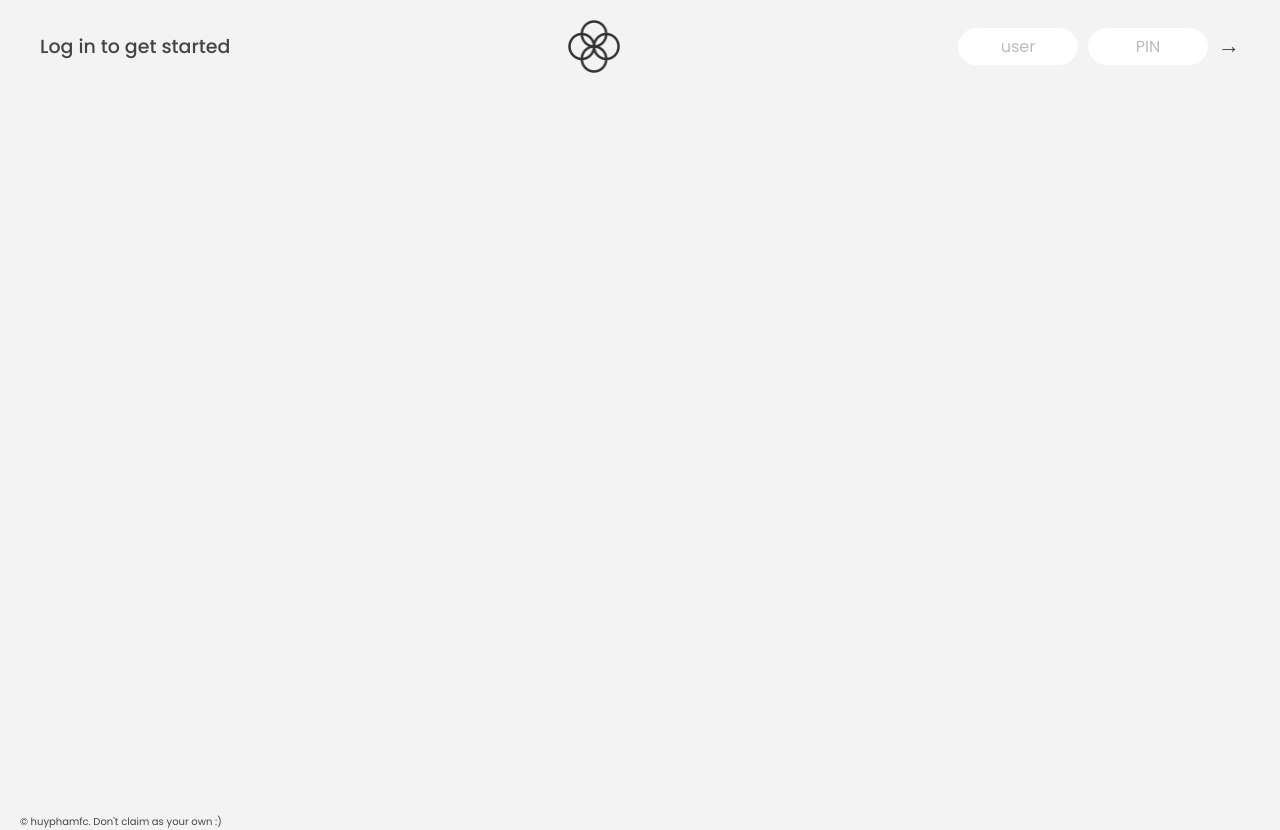
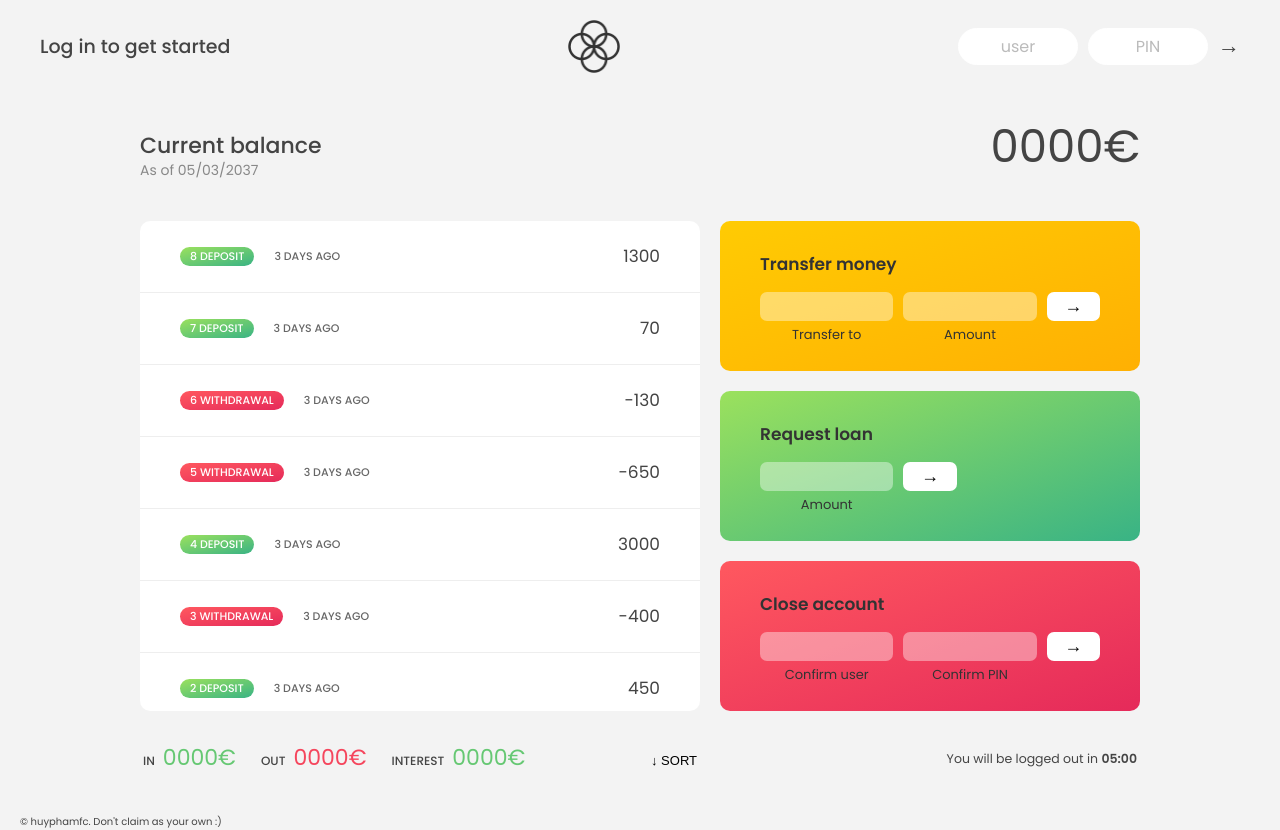
Before and after one commit to huyphamfc/javascript, a plain HTML site: page 010--Bankist-App/index.html in a window 1280 px wide. Drawn offline with Linux system fonts and the light colour scheme.

Commit message:
Bankist - display Movements

```diff
--- a/010--Bankist-App/css/style.css
+++ b/010--Bankist-App/css/style.css
@@ -88,7 +88,7 @@ nav {
   gap: 2rem;
 
   /* NOTE This creates the fade in/out animation */
-  opacity: 0;
+  /* opacity: 0; */
   transition: all 1s;
 }
 
--- a/010--Bankist-App/js/script.js
+++ b/010--Bankist-App/js/script.js
@@ -1,4 +1,4 @@
-'use strict';
+'use strict'
 
 
 // DATA
@@ -58,3 +58,20 @@ const inputTransferAmount = document.querySelector('.form__input--amount');
 const inputLoanAmount = document.querySelector('.form__input--loan-amount');
 const inputCloseUsername = document.querySelector('.form__input--user');
 const inputClosePin = document.querySelector('.form__input--pin');
+
+const displayMovements = function (movements) {
+  containerMovements.innerHTML = '';
+  movements.forEach(function (mov, i) {
+    const type = mov > 0 ? 'deposit' : 'withdrawal';
+    const html = `
+      <div class="movements__row">
+        <div class="movements__type movements__type--${type}">${i + 1} ${type}</div>
+        <div class="movements__date">3 days ago</div>
+        <div class="movements__value">${mov}</div>
+      </div>
+    `;
+    containerMovements.insertAdjacentHTML('afterbegin', html);
+  })
+}
+
+displayMovements(account1.movements);
```
